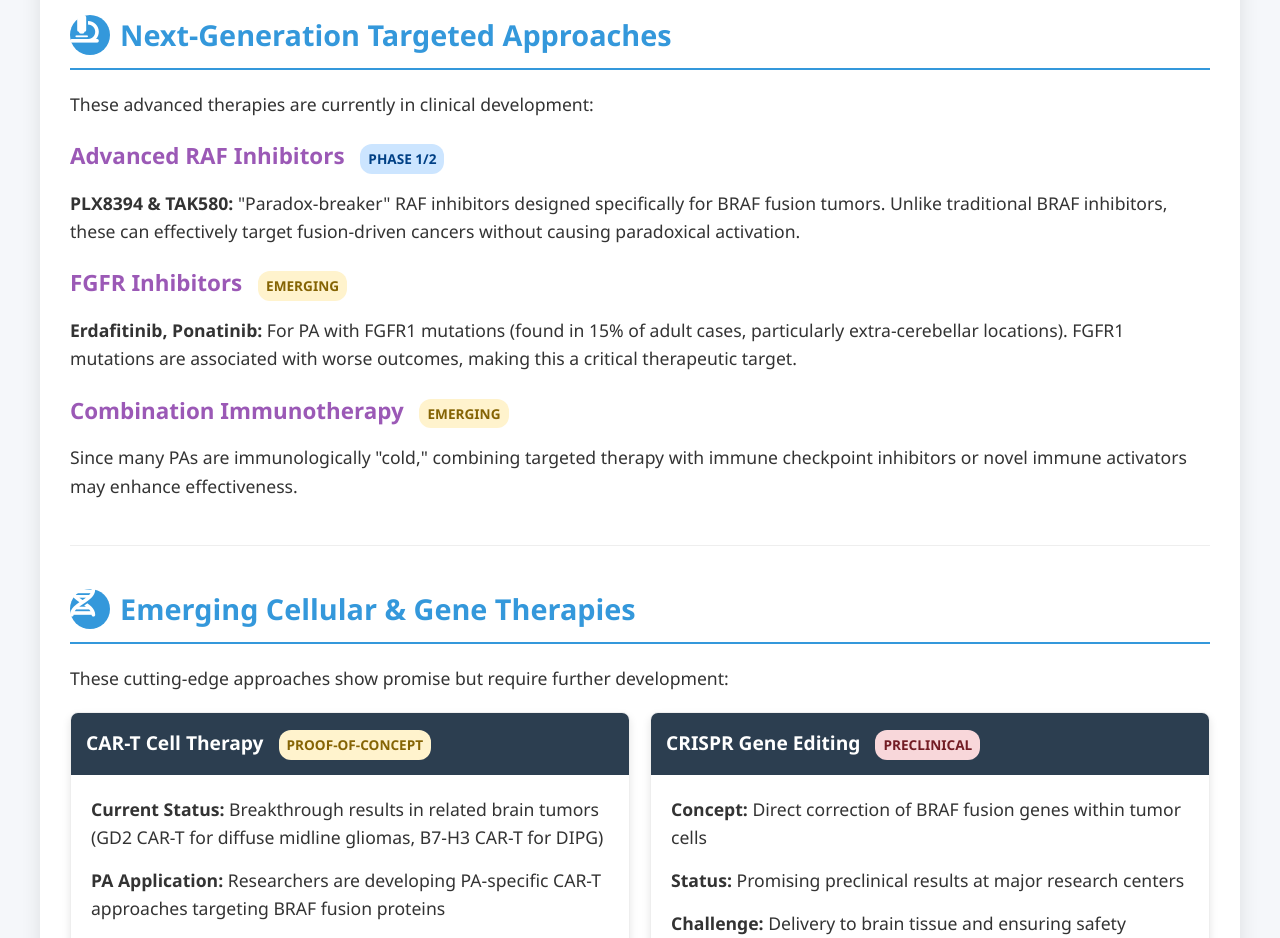
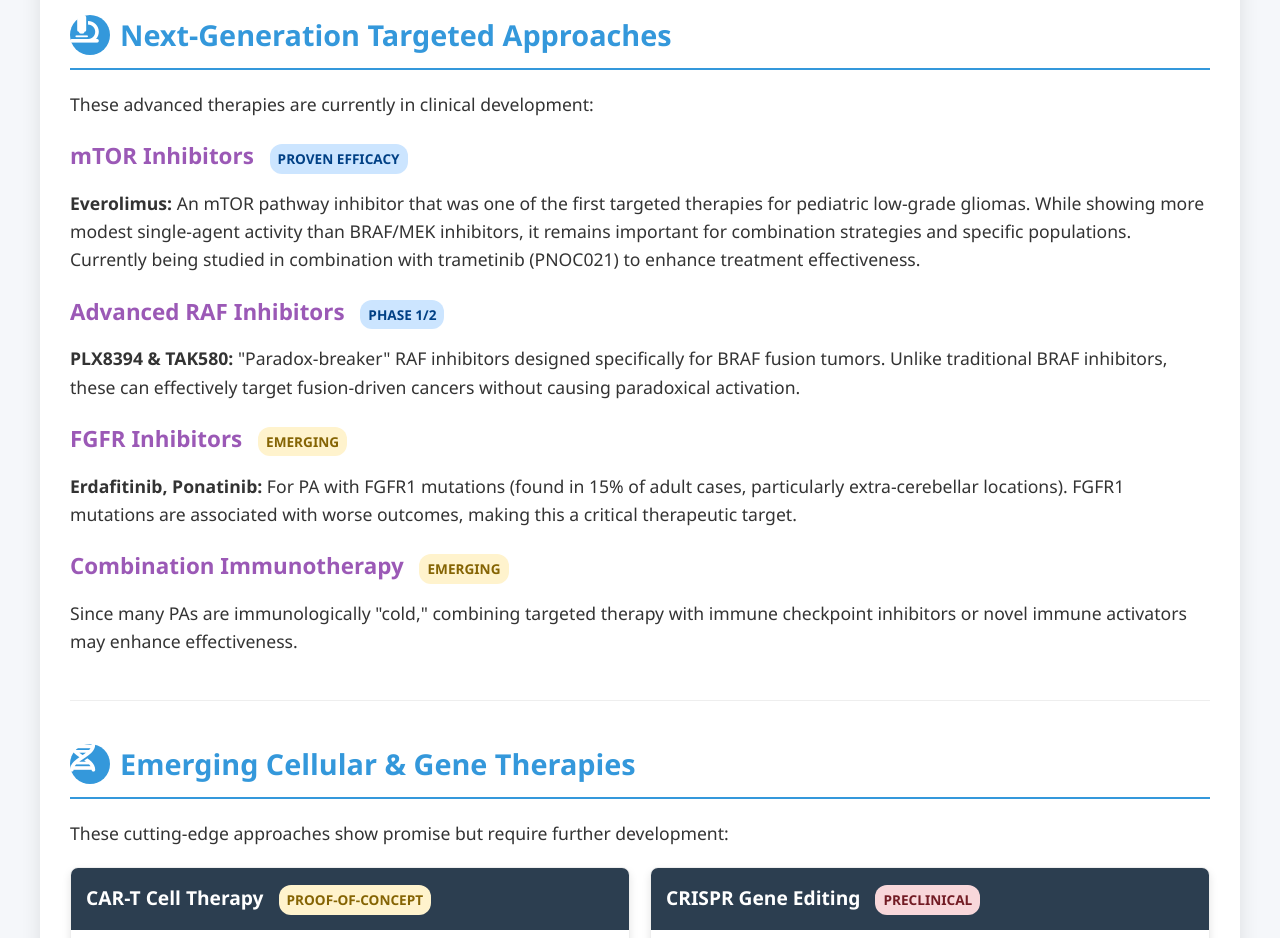
Before and after one commit to ErzaKaneki/gitPage4Ts, a plain HTML site: page index.html in a window 1280 px wide. Shown: the part 1580-2518 px from the top of the page. Drawn offline with Linux system fonts and the light colour scheme.

Commit message:
feat: Add everolimus (mTOR inhibitor) to pilocytic astrocytoma treatment guide

```diff
--- a/index.html
+++ b/index.html
@@ -354,6 +354,9 @@
                 <h2><i class="fas fa-microscope"></i> Next-Generation Targeted Approaches</h2>
                 <p>These advanced therapies are currently in clinical development:</p>
 
+                <h3>mTOR Inhibitors <span class="status-badge clinical-trial">PROVEN EFFICACY</span></h3>
+                <p><strong>Everolimus:</strong> An mTOR pathway inhibitor that was one of the first targeted therapies for pediatric low-grade gliomas. While showing more modest single-agent activity than BRAF/MEK inhibitors, it remains important for combination strategies and specific populations. Currently being studied in combination with trametinib (PNOC021) to enhance treatment effectiveness.</p>
+
                 <h3>Advanced RAF Inhibitors <span class="status-badge clinical-trial">PHASE 1/2</span></h3>
                 <p><strong>PLX8394 & TAK580:</strong> "Paradox-breaker" RAF inhibitors designed specifically for BRAF fusion tumors. Unlike traditional BRAF inhibitors, these can effectively target fusion-driven cancers without causing paradoxical activation.</p>
 
```
